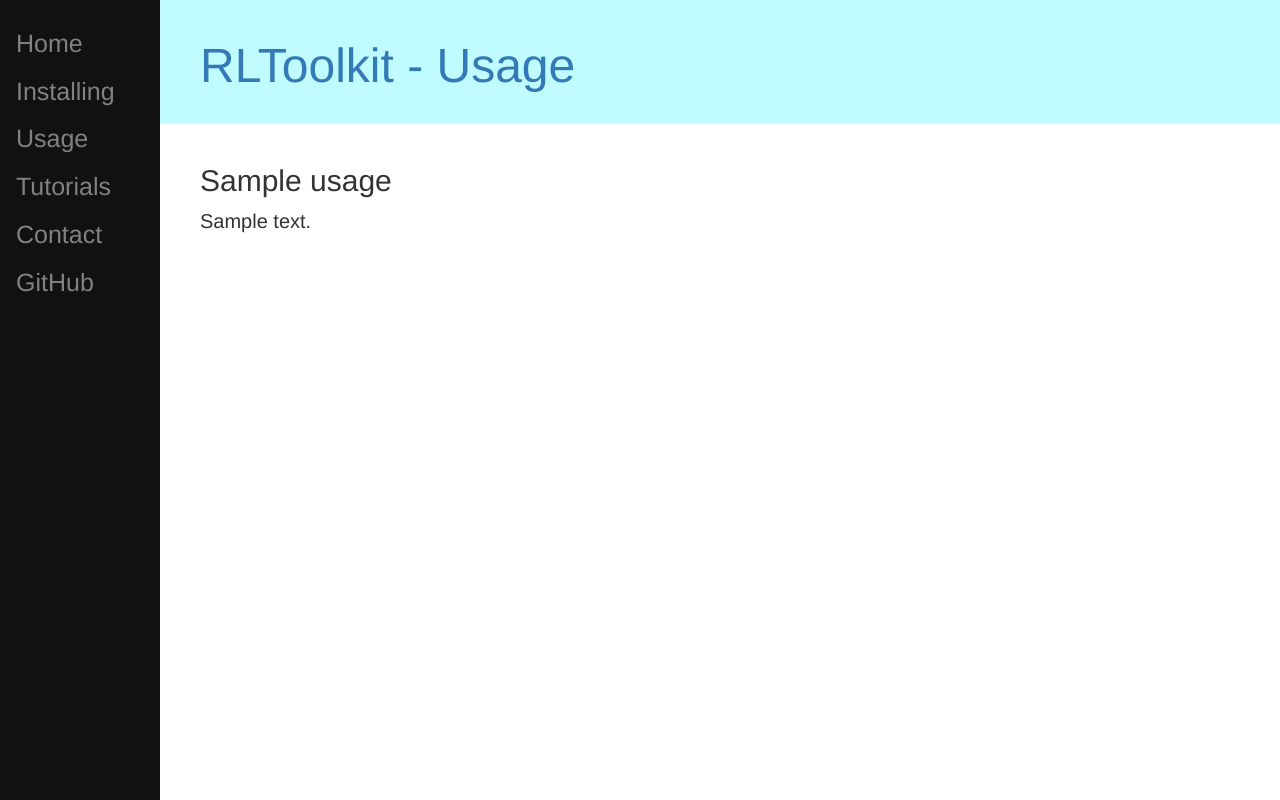
After one commit to hirokiyaginuma/RLToolkitWebsite, a Django app: page /usage/ in a window 1280 px wide. The commit adds this page. Run offline with Django 3.2, Linux system fonts and the light colour scheme; tables that the repository leaves empty hold one stand-in row (values such as "Sample post"); some libraries are stand-ins or nearby versions.

Commit message:
Added Usage

```diff
--- a/website/admin.py
+++ b/website/admin.py
@@ -1,7 +1,8 @@
 from django.contrib import admin
-from .models import Main, Post, Installing, Tutorials
+from .models import Main, Post, Installing, Usage, Tutorials
 
 admin.site.register(Main)
 admin.site.register(Post)
 admin.site.register(Installing)
+admin.site.register(Usage)
 admin.site.register(Tutorials)
--- a/website/models.py
+++ b/website/models.py
@@ -19,7 +19,17 @@ class Main(models.Model):
 
 class Installing(models.Model):
     title = models.CharField(max_length=200)
-    text = models.TextField(default='Sample Text')
+    content = RichTextUploadingField(default='Sample Text')
+    order = models.BigIntegerField(default=0)
+
+    def publish(self):
+        self.save()
+
+    def __str__(self):
+        return self.title
+
+class Usage(models.Model):
+    title = models.CharField(max_length=200)
     content = RichTextUploadingField(default='Sample Text')
     order = models.BigIntegerField(default=0)
 
@@ -31,7 +41,6 @@ class Installing(models.Model):
 
 class Tutorials(models.Model):
     title = models.CharField(max_length=200)
-    text = models.TextField(default='Sample Text')
     content = RichTextUploadingField(default='Sample Text')
     order = models.BigIntegerField(default=0)
 
--- a/website/static/css/website.css
+++ b/website/static/css/website.css
@@ -81,7 +81,9 @@
 }
 
 .boxed {
-  border: 1px solid green;
+  font-size: 18px;
+  border: 2px solid green;
+  font-family: Consolas,monaco,monospace;
 }
 
 @media screen and (max-height: 450px) {
--- a/website/templates/website/base.html
+++ b/website/templates/website/base.html
@@ -10,6 +10,7 @@
         <div class="sidenav">
             <a href="/">Home</a>
             <a href="{% url 'installing' %}">Installing</a>
+            <a href="{% url 'usage' %}">Usage</a>
             <a href="{% url 'tutorials' %}">Tutorials</a>
             <a href="{% url 'contact' %}">Contact</a>
             <a href="https://github.com/BlakeERichey/RLToolkit">GitHub</a>
--- /dev/null
+++ b/website/templates/website/usage.html
@@ -0,0 +1,14 @@
+{% extends 'website/base.html' %}
+
+{% block title %}RLToolkit - Reinforcement learning library for Python{% endblock %}
+
+{% block head %}RLToolkit - Usage{% endblock %}
+
+{% block content %}
+      {% for article in articles %}
+              <div class="article">
+                  <h2>{{ article.title }}</h2>
+                  {{ article.content|safe }}
+              </div>
+      {% endfor %}
+{% endblock %}
--- a/website/urls.py
+++ b/website/urls.py
@@ -5,6 +5,7 @@ urlpatterns = [
     path('', views.home, name='home'),
     path('test/', views.test, name='test'),
     path('installing/', views.installing, name='installing'),
+    path('usage/', views.usage, name='usage'),
     path('tutorials/', views.tutorials, name='tutorials'),
     path('contact/', views.contact, name='contact'),
 ]
--- a/website/views.py
+++ b/website/views.py
@@ -1,22 +1,26 @@
 from django.shortcuts import render
 from django.utils import timezone
-from .models import Main, Post, Installing, Tutorials
+from .models import Main, Post, Installing, Usage, Tutorials
 
 
 def home(request):
-    articles = Main.objects.filter(menu='home').order_by('order')
+    articles = Main.objects.filter(menu__contains='home').order_by('order')
     return render(request, 'website/home.html', {'articles':articles})
 
 def installing(request):
     articles = Installing.objects.all().order_by('order')
     return render(request, 'website/installing.html', {'articles':articles})
 
+def usage(request):
+    articles = Usage.objects.all().order_by('order')
+    return render(request, 'website/usage.html', {'articles':articles})
+
 def tutorials(request):
     articles = Tutorials.objects.all().order_by('order')
     return render(request, 'website/tutorials.html', {'articles':articles})
 
 def contact(request):
-    articles = Main.objects.filter(menu='contact').order_by('order')
+    articles = Main.objects.filter(menu__contains='contact').order_by('order')
     return render(request, 'website/contact.html', {'articles':articles})
 
 def test(request):
```
Also changed, not shown: media/uploads/2020/04/22/download.png (added), website/migrations/0012_auto_20200422_0756.py (added).
